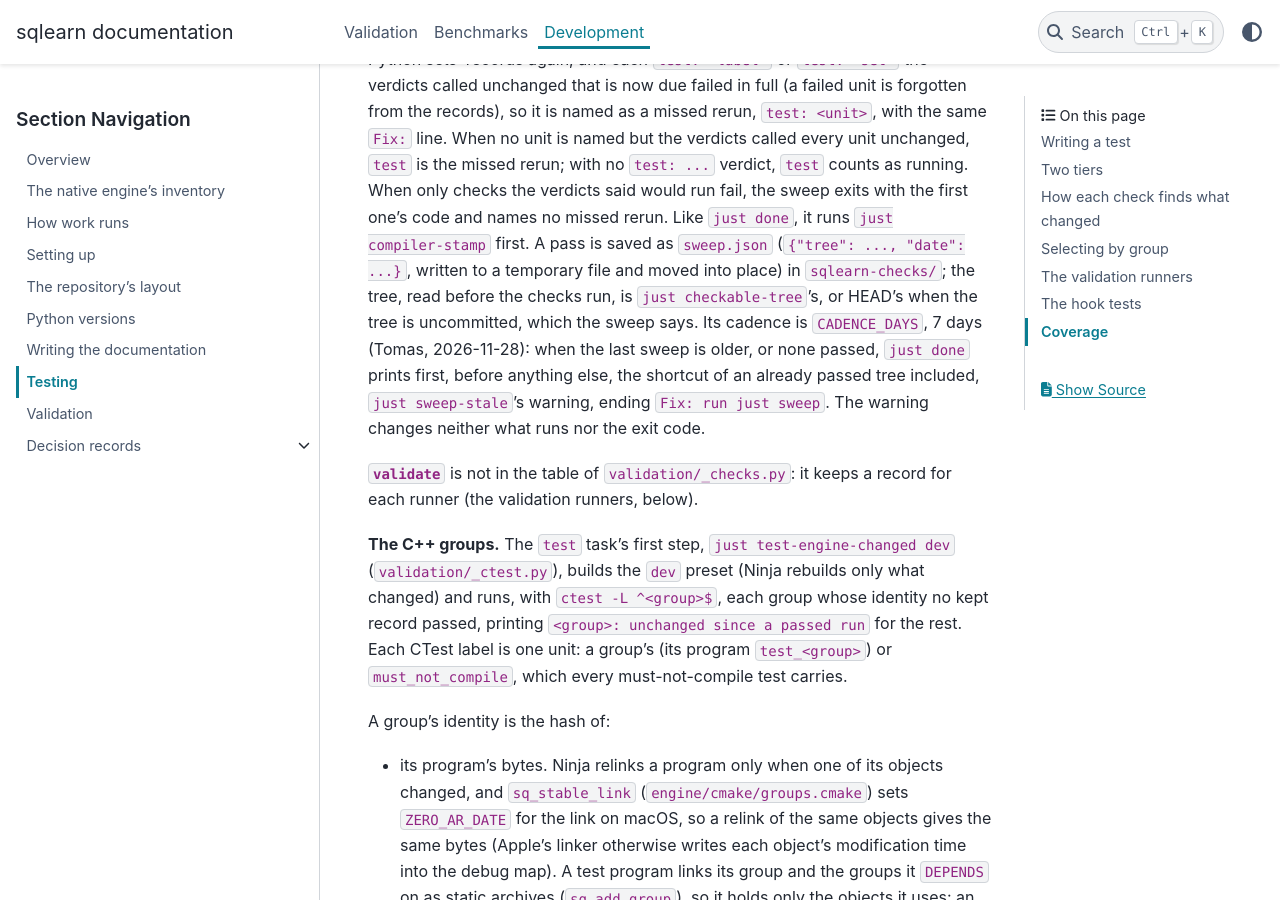
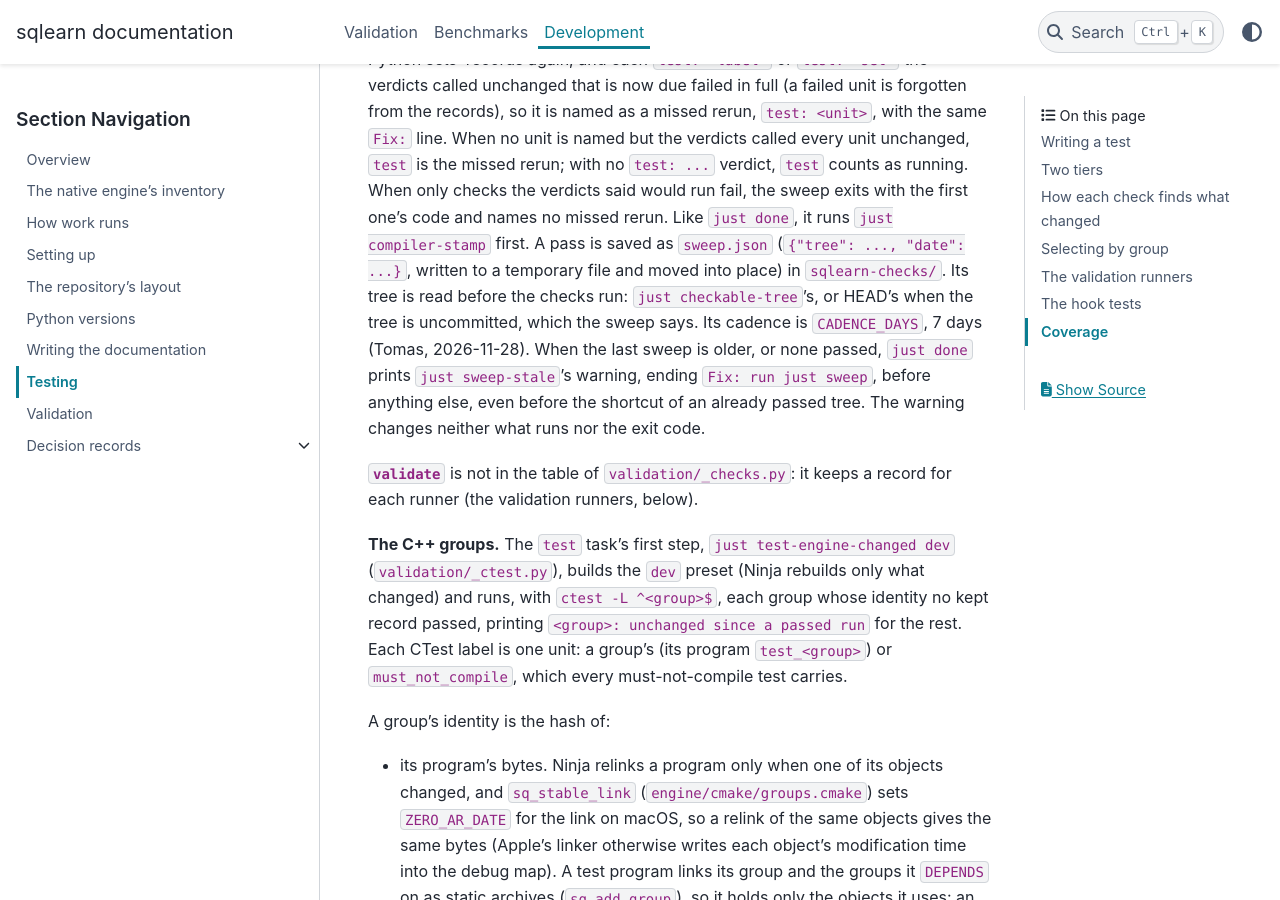
Before and after one commit to glaucis/sqlearn, a Sphinx documentation site: the page built from docs/architecture/testing.md, in a window 1280 px wide and 900 px high, scrolled down 7077 px. Built offline with Sphinx 7.4.7 and the PyData theme 0.15.4, drawn with Linux system fonts in a browser that asks for light colours; the version number could not be read and is left out.

Commit message:
docs: reflow the sweep paragraph in testing

```diff
--- a/docs/architecture/testing.md
+++ b/docs/architecture/testing.md
@@ -222,14 +222,13 @@ with no `test: ...` verdict, `test` counts as running. When only checks the
 verdicts said would run fail, the sweep exits with the first one's code and
 names no missed rerun. Like `just done`, it runs `just compiler-stamp` first.
 A pass is saved as `sweep.json` (`{"tree": ..., "date": ...}`, written to a
-temporary file and moved into place) in `sqlearn-checks/`; the tree, read
-before the
-checks run, is `just checkable-tree`'s, or HEAD's when the tree is uncommitted,
-which the sweep says. Its cadence is `CADENCE_DAYS`, 7 days (Tomas, 2026-11-28):
-when the last sweep is older, or none passed, `just done` prints first, before
-anything else, the shortcut of an already passed tree included,
-`just sweep-stale`'s warning, ending `Fix: run just sweep`. The warning changes
-neither what runs nor the exit code.
+temporary file and moved into place) in `sqlearn-checks/`. Its tree is read
+before the checks run: `just checkable-tree`'s, or HEAD's when the tree is
+uncommitted, which the sweep says. Its cadence is `CADENCE_DAYS`, 7 days
+(Tomas, 2026-11-28). When the last sweep is older, or none passed, `just done`
+prints `just sweep-stale`'s warning, ending `Fix: run just sweep`, before
+anything else, even before the shortcut of an already passed tree. The warning
+changes neither what runs nor the exit code.
 
 **`validate`** is not in the table of `validation/_checks.py`: it keeps a
 record for each runner (the validation runners, below).
```
